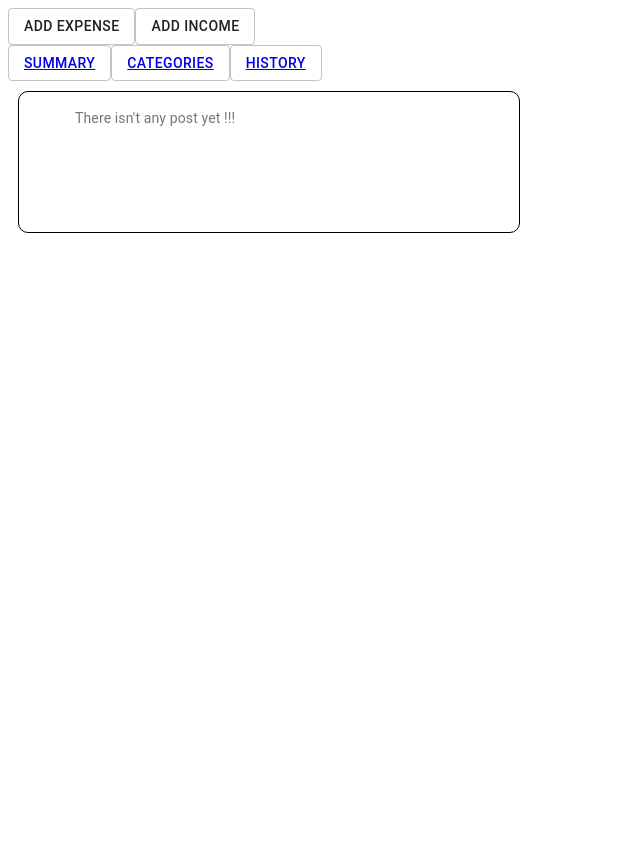
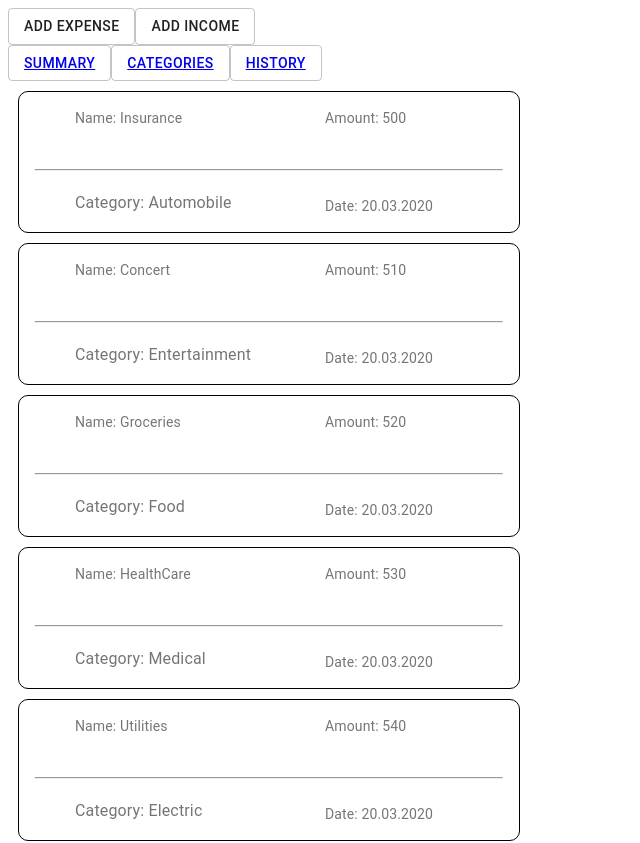
Before and after one commit to LuizaAv/aca-final-project-lge, a React (Create React App) app: page /History in a window 1280 px wide. Shown: the top 843 px of the page, without its empty margins (0-640 px from the left). Before the commit the page ends 800 px from the top, so only its background shows below. Built offline with nearby package versions, Linux system fonts and the light colour scheme.

Commit message:
added all expense/income history

```diff
--- a/src/pages/History/History.js
+++ b/src/pages/History/History.js
@@ -53,9 +53,7 @@ function History() {
 
   return (
     <div>
-      <Emptypage/>
-      {state.budget.map(item =>
-        item.id > 8 ? (
+      { state.budget.map(item =>
           <Card className={classes.root} variant="outlined">
             <CardContent>
               <Typography
@@ -89,8 +87,9 @@ function History() {
               </Typography>
             </CardContent>
           </Card>
-        ) : null
-      )}
+      )
+      }
+
     </div>
   );
 }
```
